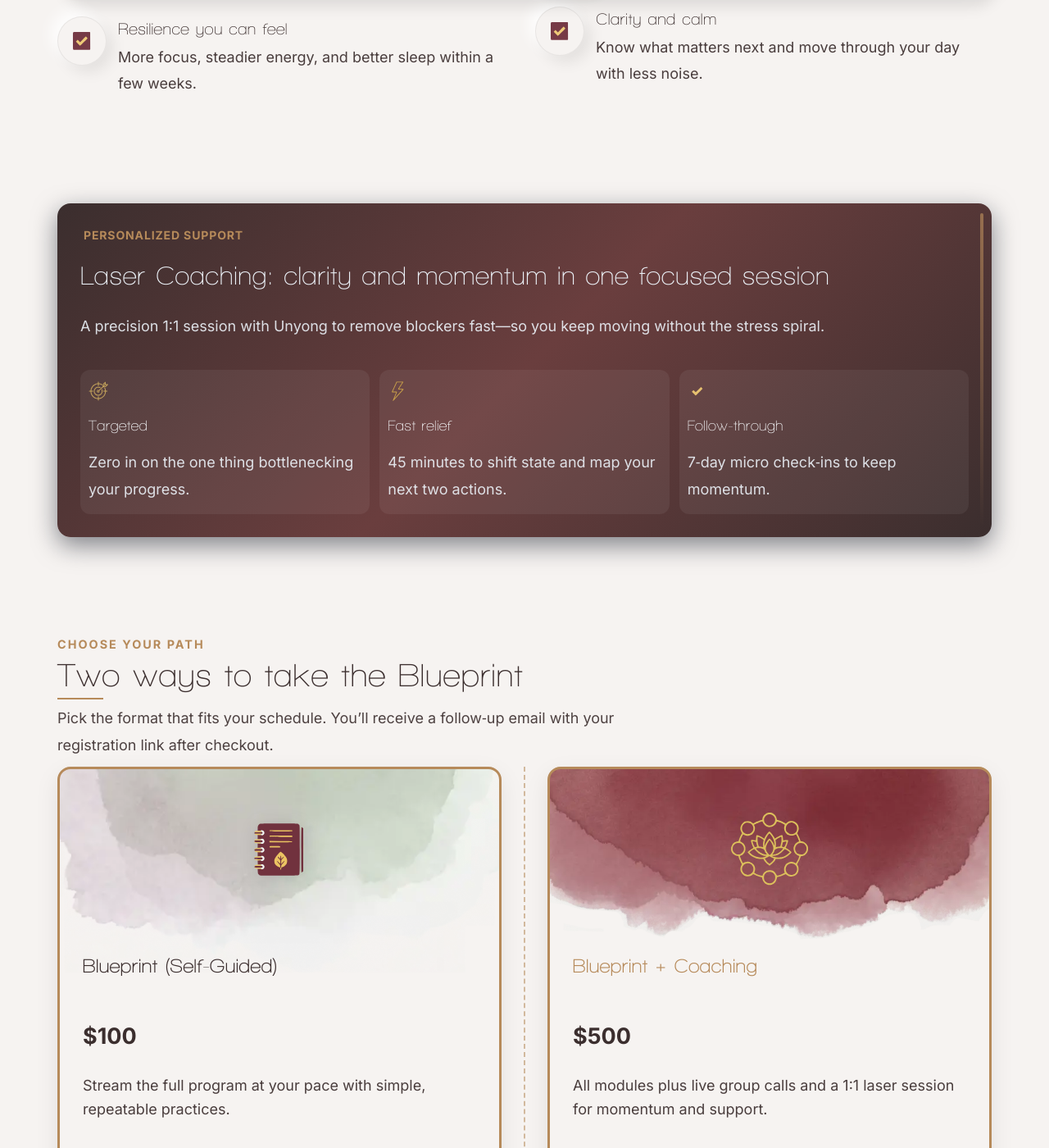
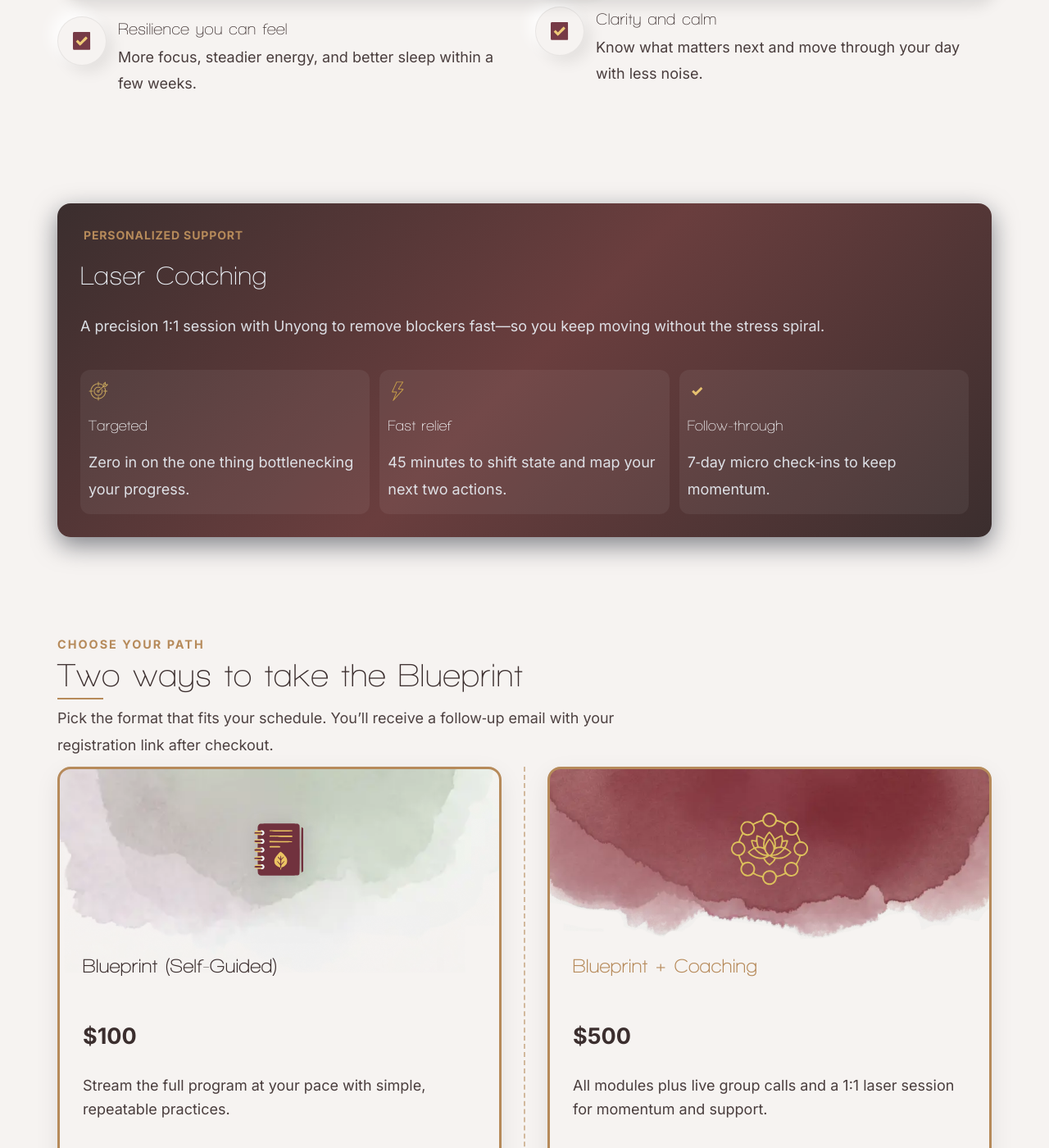
Before and after one commit to chriswakeley/test-blog, a Jekyll site: the page built from course.md, in a window 1280 px wide and 1400 px high, scrolled down 1381 px. Shown: the whole window at 82% size. Built offline with Jekyll 4.4.1, drawn with Linux system fonts in a browser that asks for light colours.

Commit message:
Simplify Laser Coaching Spotlight by removing edge accents and refining content for clarity

```diff
--- a/assets/css/main.css
+++ b/assets/css/main.css
@@ -510,10 +510,7 @@ main{flex:1}
   background-position:center -10%;
   background-origin:border-box;
 }
-.laser-spotlight .laser-card::after{
-  content:""; position:absolute; right:10px; top:12px; bottom:12px; width:4px; border-radius:4px;
-  background:linear-gradient(180deg, rgba(182,138,90,.9), rgba(182,138,90,0)); opacity:.75;
-}
+/* Removed right-edge accent stripe for simplified variant */
 .laser-spotlight h2{font-size:32px; line-height:1.15}
 .laser-spotlight p{opacity:.95}
 .laser-spotlight .pillars{margin-top:8px}
@@ -560,7 +557,7 @@ main{flex:1}
 .laser-spotlight.is-dark p{ color:#ECF2F8; opacity:.9 }
 .laser-spotlight.is-dark .overline-label{ color: var(--sb-gold) }
 .laser-spotlight .laser-card.edge{ position:relative }
-.laser-spotlight .laser-card .laser-edge{ position:absolute; right:-1px; top:12px; bottom:12px; width:6px; border-radius:6px; background: linear-gradient(180deg, rgba(182,138,90,.9), rgba(182,138,90,0)); opacity:.85 }
+/* Removed .laser-edge element styles */
 .laser-spotlight .cta-row{ justify-content:flex-start }
 /* Dark pill tiles */
 .laser-spotlight.is-dark .feature-list.pillars{ grid-template-columns: repeat(3, minmax(0,1fr)); gap:12px; margin-top:8px }
--- a/course.md
+++ b/course.md
@@ -124,9 +124,9 @@ permalink: /course/
   <div class="laser-card edge">
     <!-- Simplified: keep just the three value pillars, with title and subheader above -->
     <div class="laser-copy">
-      <span class="overline-label">Personalized support</span>
-      <h2>Laser Coaching: clarity and momentum in one focused session</h2>
-      <p>A precision 1:1 session with Unyong to remove blockers fast—so you keep moving without the stress spiral.</p>
+  <span class="overline-label">Personalized support</span>
+  <h2>Laser Coaching</h2>
+  <p>A precision 1:1 session with Unyong to remove blockers fast—so you keep moving without the stress spiral.</p>
 
       <ul class="feature-list pillars">
         <li class="feature">
```
